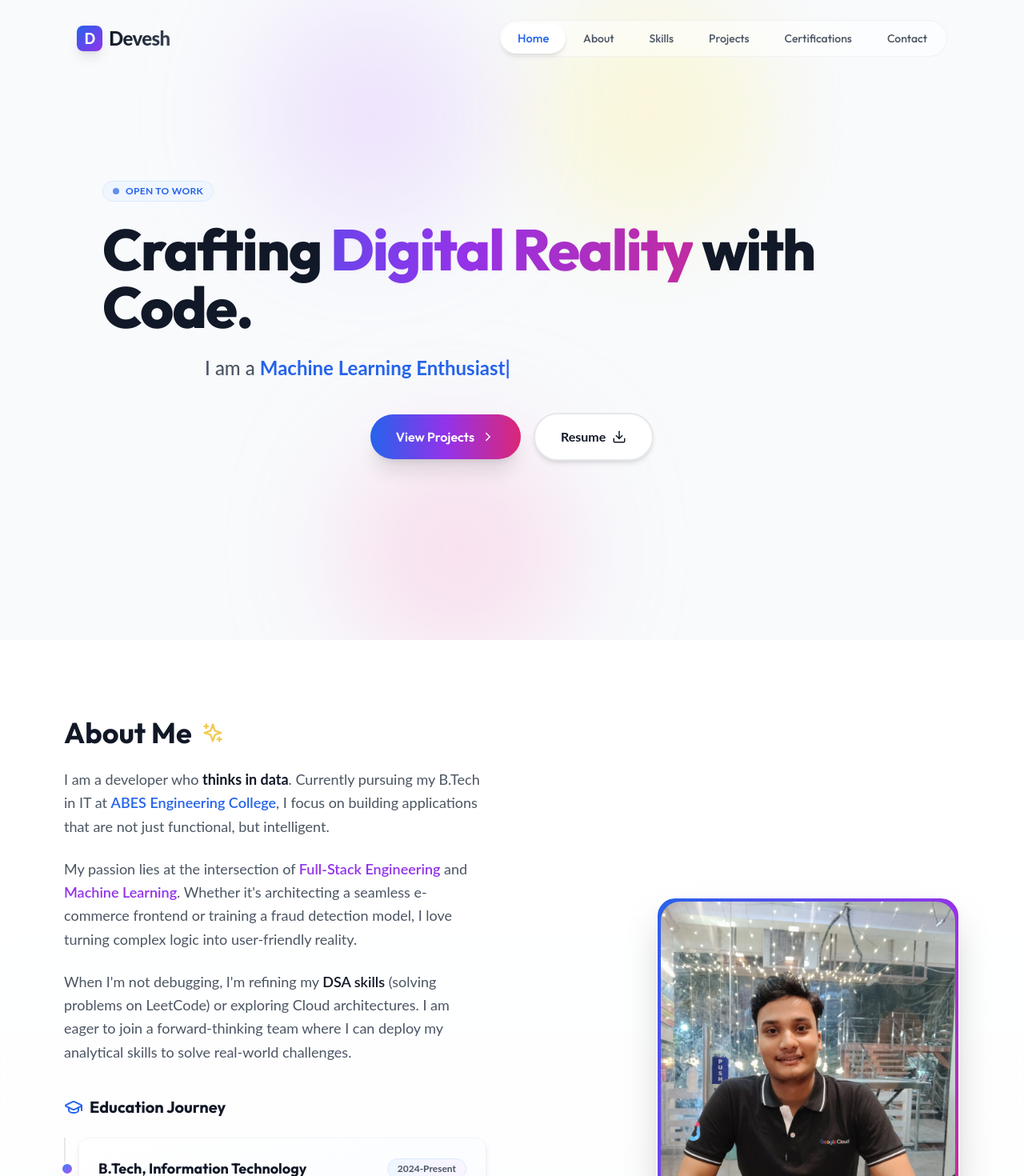
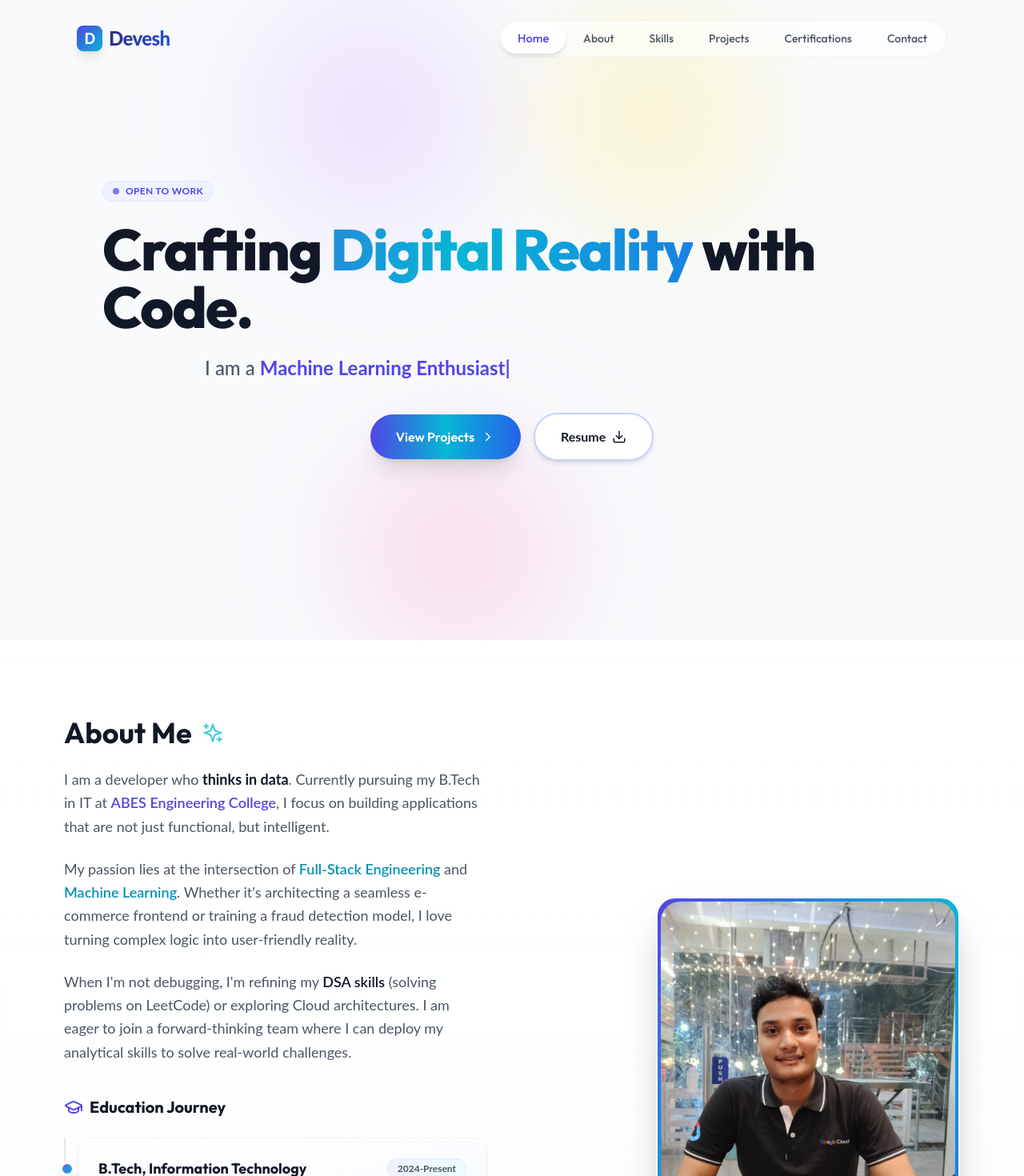
Before and after one commit to deveshsingh641/Portfolio_Devesh, a React (Vite) app: page / in a window 1280 px wide. Shown: the top 1470 px of the page at 80% size. Built offline with nearby package versions, Linux system fonts and the light colour scheme.

Commit message:
Improve color scheme with modern indigo-cyan-blue palette

```diff
--- a/src/App.tsx
+++ b/src/App.tsx
@@ -195,7 +195,7 @@ function App() {
 
       {/* SCROLL PROGRESS BAR */}
       <div
-        className="fixed top-0 left-0 h-1 bg-gradient-to-r from-blue-600 via-purple-600 to-pink-600 z-[100] transition-all duration-100 ease-out"
+        className="fixed top-0 left-0 h-1 bg-gradient-to-r from-indigo-600 via-cyan-500 to-blue-600 z-[100] transition-all duration-100 ease-out"
         style={{ width: `${scrollProgress}%` }}
       ></div>
 
@@ -213,10 +213,10 @@ function App() {
               className="text-2xl font-extrabold tracking-tight cursor-pointer flex items-center gap-2"
               onClick={() => scrollToSection("home")}
             >
-              <span className="w-8 h-8 rounded-lg bg-gradient-to-br from-blue-600 to-purple-600 flex items-center justify-center text-white text-lg shadow-lg">
+              <span className="w-8 h-8 rounded-lg bg-gradient-to-br from-indigo-600 to-cyan-500 flex items-center justify-center text-white text-lg shadow-lg">
                 D
               </span>
-              <span className="bg-gradient-to-r from-gray-900 to-gray-700 bg-clip-text text-transparent">
+              <span className="bg-gradient-to-r from-indigo-900 to-blue-700 bg-clip-text text-transparent">
                 Devesh
               </span>
             </div>
@@ -235,8 +235,8 @@ function App() {
                   onClick={() => scrollToSection(item)}
                   className={`px-5 py-2 rounded-full capitalize transition-all font-medium text-sm ${
                     activeSection === item
-                      ? "bg-white text-blue-600 shadow-md transform scale-105"
-                      : "text-gray-600 hover:text-blue-600"
+                      ? "bg-white text-indigo-600 shadow-md transform scale-105"
+                      : "text-gray-600 hover:text-indigo-600"
                   }`}
                 >
                   {item}
@@ -290,14 +290,14 @@ function App() {
           </div>
 
           <div className="relative z-10 w-full max-w-5xl mx-auto text-center md:text-left">
-            <div className="inline-flex items-center gap-2 px-3 py-1 rounded-full bg-blue-50 border border-blue-100 text-blue-600 text-xs font-bold tracking-wide uppercase mb-6 animate-fade-in-up">
-              <span className="w-2 h-2 rounded-full bg-blue-600 animate-pulse"></span>
+            <div className="inline-flex items-center gap-2 px-3 py-1 rounded-full bg-indigo-50 border border-indigo-100 text-indigo-600 text-xs font-bold tracking-wide uppercase mb-6 animate-fade-in-up">
+              <span className="w-2 h-2 rounded-full bg-indigo-600 animate-pulse"></span>
               Open to Work
             </div>
 
             <h1 className="text-5xl md:text-7xl font-extrabold text-gray-900 tracking-tight mb-6 leading-tight animate-slideInUp">
               Crafting{" "}
-              <span className="bg-gradient-to-r from-blue-600 via-purple-600 to-pink-600 bg-clip-text text-transparent drop-shadow-sm animate-gradient">
+              <span className="bg-gradient-to-r from-indigo-600 via-cyan-500 to-blue-600 bg-clip-text text-transparent drop-shadow-sm animate-gradient">
                 Digital Reality
               </span>{" "}
               with Code.
@@ -306,7 +306,7 @@ function App() {
             {/* TYPEWRITER EFFECT */}
             <div className="text-xl md:text-2xl text-gray-600 font-medium mb-10 max-w-3xl mx-auto leading-relaxed h-20 md:h-auto">
               I am a{" "}
-              <span className="text-blue-600 font-bold block md:inline mt-2 md:mt-0">
+              <span className="text-indigo-600 font-bold block md:inline mt-2 md:mt-0">
                 <TypeAnimation
                   sequence={[
                     "Full Stack Developer",
@@ -328,9 +328,9 @@ function App() {
             <div className="flex flex-col sm:flex-row gap-4 justify-center items-center animate-slideInUp">
               <button
                 onClick={() => scrollToSection("projects")}
-                className="group relative px-8 py-4 bg-gradient-to-r from-blue-600 via-purple-600 to-pink-600 rounded-full text-white font-semibold shadow-xl hover:shadow-2xl hover:-translate-y-1 transition-all overflow-hidden w-full sm:w-auto"
+                className="group relative px-8 py-4 bg-gradient-to-r from-indigo-600 via-cyan-500 to-blue-600 rounded-full text-white font-semibold shadow-xl hover:shadow-2xl hover:-translate-y-1 transition-all overflow-hidden w-full sm:w-auto"
               >
-                <div className="absolute inset-0 w-full h-full bg-gradient-to-r from-blue-700 to-purple-700 opacity-0 group-hover:opacity-100 transition-opacity duration-300"></div>
+                <div className="absolute inset-0 w-full h-full bg-gradient-to-r from-indigo-700 to-blue-700 opacity-0 group-hover:opacity-100 transition-opacity duration-300"></div>
                 <span className="relative flex items-center justify-center gap-2">
                   View Projects <ChevronRight size={18} />
                 </span>
@@ -342,7 +342,7 @@ function App() {
                 download="Devesh_Singh_Resume.pdf"
                 target="_blank"
                 rel="noopener noreferrer"
-                className="px-8 py-4 bg-white rounded-full text-gray-900 font-bold border-2 border-gray-200 shadow-md hover:bg-gray-50 hover:border-blue-300 hover:shadow-lg transition-all flex items-center justify-center gap-2 w-full sm:w-auto hover:scale-105"
+                className="px-8 py-4 bg-white rounded-full text-gray-900 font-bold border-2 border-indigo-200 shadow-md hover:bg-indigo-50 hover:border-indigo-400 hover:shadow-lg transition-all flex items-center justify-center gap-2 w-full sm:w-auto hover:scale-105"
               >
                 Resume <Download size={18} />
               </a>
@@ -361,7 +361,7 @@ function App() {
                 <h2 className="text-4xl font-bold text-gray-900 mb-6 flex items-center gap-3">
                   About Me{" "}
                   <Sparkles
-                    className="text-yellow-500 animate-pulse"
+                    className="text-cyan-500 animate-pulse"
                     size={28}
                   />
                 </h2>
@@ -373,7 +373,7 @@ function App() {
                       thinks in data
                     </span>
                     . Currently pursuing my B.Tech in IT at{" "}
-                    <span className="text-blue-600 font-semibold">
+                    <span className="text-indigo-600 font-semibold">
                       ABES Engineering College
                     </span>
                     , I focus on building applications that are not just
@@ -381,11 +381,11 @@ function App() {
                   </p>
                   <p>
                     My passion lies at the intersection of{" "}
-                    <span className="text-purple-600 font-semibold">
+                    <span className="text-cyan-600 font-semibold">
                       Full-Stack Engineering
                     </span>{" "}
                     and{" "}
-                    <span className="text-purple-600 font-semibold">
+                    <span className="text-cyan-600 font-semibold">
                       Machine Learning
                     </span>
                     . Whether it's architecting a seamless e-commerce frontend
@@ -405,7 +405,7 @@ function App() {
                 </div>
 
                 <h3 className="text-xl font-bold text-gray-900 mb-6 flex items-center gap-2">
-                  <GraduationCap className="text-blue-600" size={24} />{" "}
+                  <GraduationCap className="text-indigo-600" size={24} />{" "}
                   Education Journey
                 </h3>
 
@@ -417,11 +417,11 @@ function App() {
                       scale={1.03}
                       transitionSpeed={200}
                     >
-                      <div className="relative group p-6 bg-gradient-to-br from-white to-blue-50/40 rounded-xl border border-gray-100 shadow-md hover:shadow-xl hover:border-blue-200 transition-all cursor-default mb-4 hover:-translate-y-1">
-                        <div className="absolute top-7 -left-[25px] w-5 h-5 bg-gradient-to-br from-blue-500 to-purple-500 border-4 border-white rounded-full shadow-lg group-hover:scale-125 transition-transform"></div>
+                      <div className="relative group p-6 bg-gradient-to-br from-white to-indigo-50/40 rounded-xl border border-gray-100 shadow-md hover:shadow-xl hover:border-indigo-200 transition-all cursor-default mb-4 hover:-translate-y-1">
+                        <div className="absolute top-7 -left-[25px] w-5 h-5 bg-gradient-to-br from-indigo-500 to-cyan-500 border-4 border-white rounded-full shadow-lg group-hover:scale-125 transition-transform"></div>
                         <div className="flex justify-between items-start flex-wrap gap-2">
                           <div>
-                            <h4 className="font-bold text-gray-900 text-lg group-hover:text-blue-600 transition-colors">
+                            <h4 className="font-bold text-gray-900 text-lg group-hover:text-indigo-600 transition-colors">
                               {edu.degree}
                             </h4>
                             <p className="text-gray-600 font-medium">
@@ -429,7 +429,7 @@ function App() {
                             </p>
                           </div>
                           <div className="text-right">
-                            <span className="inline-block px-3 py-1 bg-gradient-to-r from-blue-50 to-purple-50 text-gray-600 text-xs font-bold rounded-full border border-blue-100 group-hover:border-blue-300 transition-all">
+                            <span className="inline-block px-3 py-1 bg-gradient-to-r from-indigo-50 to-cyan-50 text-gray-600 text-xs font-bold rounded-full border border-indigo-100 group-hover:border-indigo-300 transition-all">
                               {edu.year}
                             </span>
                           </div>
@@ -458,7 +458,7 @@ function App() {
                   glareMaxOpacity={0.2}
                   disabled={isMobile}
                 >
-                  <div className="w-[220px] md:w-[380px] rounded-3xl overflow-hidden shadow-2xl border-2 border-white bg-gradient-to-br from-blue-600 via-purple-600 to-pink-600 p-1 hover:shadow-3xl transition-all duration-300">
+                  <div className="w-[220px] md:w-[380px] rounded-3xl overflow-hidden shadow-2xl border-2 border-white bg-gradient-to-br from-indigo-600 via-cyan-500 to-blue-600 p-1 hover:shadow-3xl transition-all duration-300">
                     <div className="rounded-3xl overflow-hidden bg-white">
                       <img
                         src="/profile.jpg"
@@ -494,7 +494,7 @@ function App() {
               <h2 className="text-4xl font-bold text-gray-900 mb-4">
                 Technical Arsenal
               </h2>
-              <div className="w-24 h-1.5 bg-gradient-to-r from-blue-600 to-purple-600 mx-auto rounded-full"></div>
+              <div className="w-24 h-1.5 bg-gradient-to-r from-indigo-600 to-cyan-500 mx-auto rounded-full"></div>
             </div>
 
             <div className="grid md:grid-cols-2 gap-8 will-change-auto stagger-animation">
@@ -503,17 +503,17 @@ function App() {
                   title: "Languages",
                   icon: Code,
                   skills: programmingSkills,
-                  color: "text-blue-600",
-                  bg: "bg-blue-50",
-                  gradient: "from-blue-500 to-blue-600",
+                  color: "text-indigo-600",
+                  bg: "bg-indigo-50",
+                  gradient: "from-indigo-500 to-indigo-600",
                 },
                 {
                   title: "Web Development",
                   icon: Globe,
                   skills: webDevSkills,
-                  color: "text-purple-600",
-                  bg: "bg-purple-50",
-                  gradient: "from-purple-500 to-purple-600",
+                  color: "text-cyan-600",
+                  bg: "bg-cyan-50",
+                  gradient: "from-cyan-500 to-cyan-600",
                 },
                 {
                   title: "Core Concepts",
@@ -522,9 +522,9 @@ function App() {
                     { name: "DSA", icon: Brain },
                     { name: "OOP", icon: Brain },
                   ],
-                  color: "text-pink-600",
-                  bg: "bg-pink-50",
-                  gradient: "from-pink-500 to-pink-600",
+                  color: "text-blue-600",
+                  bg: "bg-blue-50",
+                  gradient: "from-blue-500 to-blue-600",
                 },
                 {
                   title: "Tools",
@@ -533,9 +533,9 @@ function App() {
                     { name: "Git", icon: Layers },
                     { name: "Figma", icon: Layers },
                   ],
-                  color: "text-orange-600",
-                  bg: "bg-orange-50",
-                  gradient: "from-orange-500 to-orange-600",
+                  color: "text-indigo-600",
+                  bg: "bg-indigo-50",
+                  gradient: "from-indigo-500 to-indigo-600",
                 },
               ].map((category, idx) => (
                 <Tilt
@@ -578,7 +578,7 @@ function App() {
               <h2 className="text-3xl md:text-4xl font-bold text-gray-900 mb-4">
                 Certifications & Badges
               </h2>
-              <div className="w-20 h-1.5 bg-gradient-to-r from-blue-600 to-purple-600 mx-auto rounded-full"></div>
+              <div className="w-20 h-1.5 bg-gradient-to-r from-indigo-600 to-cyan-500 mx-auto rounded-full"></div>
             </div>
 
             <div className="grid md:grid-cols-2 lg:grid-cols-2 gap-6 stagger-animation">
@@ -595,15 +595,15 @@ function App() {
                   >
                     <div className="glass p-6 rounded-2xl shadow-lg border border-white/60 group h-full backdrop-blur-md hover:shadow-2xl transition-all duration-300 hover:-translate-y-1">
                       <div className="flex items-start gap-4">
-                        <div className="w-14 h-14 bg-gradient-to-br from-blue-500 via-purple-500 to-pink-500 rounded-xl flex items-center justify-center text-white shadow-lg shrink-0 group-hover:scale-125 group-hover:rotate-12 transition-all duration-300">
+                        <div className="w-14 h-14 bg-gradient-to-br from-indigo-500 via-cyan-500 to-blue-500 rounded-xl flex items-center justify-center text-white shadow-lg shrink-0 group-hover:scale-125 group-hover:rotate-12 transition-all duration-300">
                           <IconComponent size={28} />
                         </div>
                         <div className="flex-1">
-                          <h3 className="font-bold text-gray-900 text-lg leading-tight mb-1 group-hover:text-blue-600 transition-colors">
+                          <h3 className="font-bold text-gray-900 text-lg leading-tight mb-1 group-hover:text-indigo-600 transition-colors">
                             {cert.name}
                           </h3>
                           <div className="flex justify-between items-center mb-2">
-                            <p className="text-sm font-semibold text-blue-600">
+                            <p className="text-sm font-semibold text-indigo-600">
                               {cert.source}
                             </p>
                             {cert.year && (
@@ -618,7 +618,7 @@ function App() {
                               {cert.badges.map((badge, badgeIndex) => (
                                 <span
                                   key={badgeIndex}
-                                  className="px-2 py-1 bg-gradient-to-r from-blue-50 to-purple-50 border border-blue-100 text-gray-700 text-[11px] uppercase tracking-wider font-bold rounded-md shadow-sm hover:shadow-md transition-all"
+                                  className="px-2 py-1 bg-gradient-to-r from-indigo-50 to-cyan-50 border border-indigo-100 text-gray-700 text-[11px] uppercase tracking-wider font-bold rounded-md shadow-sm hover:shadow-md transition-all"
                                 >
                                   {badge}
                                 </span>
@@ -636,7 +636,7 @@ function App() {
         </section>
 
         {/* PROJECTS SECTION */}
-        <section id="projects" className="py-24 bg-white">
+        <section id="projects" className="py-24 bg-gradient-to-br from-white via-indigo-50/30 to-white">
           <div className="max-w-6xl mx-auto px-4">
             <div className="text-center mb-16">
               <h2 className="text-4xl font-bold text-gray-900 mb-4">
@@ -657,7 +657,7 @@ function App() {
                   className="h-full"
                   disabled={isMobile}
                 >
-                  <div className="group relative bg-white rounded-3xl overflow-hidden border border-gray-100 shadow-xl hover:shadow-2xl h-full flex flex-col transform-style-3d transition-all duration-300 hover:-translate-y-3">
+                  <div className="group relative bg-white rounded-3xl overflow-hidden border border-gray-100 shadow-xl hover:shadow-2xl h-full flex flex-col transform-style-3d transition-all duration-300 hover:-translate-y-3 hover:border-indigo-200">
                     <div className="h-64 overflow-hidden relative">
                       <div
                         className="absolute inset-0 bg-gradient-to-t from-gray-900 via-transparent to-transparent z-10"
@@ -692,7 +692,7 @@ function App() {
                       </div>
                     </div>
                     <div className="p-8 flex-1 flex flex-col">
-                      <h3 className="text-2xl font-bold text-gray-900 mb-3 flex justify-between items-center group-hover:text-blue-600 transition-colors">
+                      <h3 className="text-2xl font-bold text-gray-900 mb-3 flex justify-between items-center group-hover:text-indigo-600 transition-colors">
                         {project.title}
                         <div
                           className="flex gap-3"
@@ -754,9 +754,9 @@ function App() {
               glareMaxOpacity={0.05}
               disabled={isMobile}
             >
-              <div className="bg-gradient-to-br from-white via-blue-50 to-purple-50 rounded-3xl p-8 md:p-12 shadow-2xl border border-gray-100/50">
+              <div className="bg-gradient-to-br from-white via-indigo-50/50 to-cyan-50/30 rounded-3xl p-8 md:p-12 shadow-2xl border border-gray-100/50">
                 <div className="text-center mb-10">
-                  <h2 className="text-3xl md:text-4xl font-bold bg-gradient-to-r from-gray-900 via-blue-600 to-purple-600 bg-clip-text text-transparent">
+                  <h2 className="text-3xl md:text-4xl font-bold bg-gradient-to-r from-gray-900 via-indigo-600 to-cyan-600 bg-clip-text text-transparent">
                     Let's Work Together
                   </h2>
                   <p className="text-gray-500 mt-3 text-lg">
@@ -769,20 +769,20 @@ function App() {
                     <input
                       type="text"
                       placeholder="Your Name"
-                      className="w-full px-6 py-4 bg-white border border-gray-200 rounded-xl focus:ring-2 focus:ring-blue-500 focus:border-transparent focus:bg-blue-50/30 outline-none transition-all shadow-sm hover:border-gray-300"
+                      className="w-full px-6 py-4 bg-white border border-gray-200 rounded-xl focus:ring-2 focus:ring-indigo-500 focus:border-transparent focus:bg-indigo-50/30 outline-none transition-all shadow-sm hover:border-gray-300"
                     />
                     <input
                       type="email"
                       placeholder="Your Email"
-                      className="w-full px-6 py-4 bg-white border border-gray-200 rounded-xl focus:ring-2 focus:ring-blue-500 focus:border-transparent focus:bg-blue-50/30 outline-none transition-all shadow-sm hover:border-gray-300"
+                      className="w-full px-6 py-4 bg-white border border-gray-200 rounded-xl focus:ring-2 focus:ring-indigo-500 focus:border-transparent focus:bg-indigo-50/30 outline-none transition-all shadow-sm hover:border-gray-300"
                     />
                   </div>
                   <textarea
                     rows={4}
                     placeholder="Tell me about your project..."
-                    className="w-full px-6 py-4 bg-white border border-gray-200 rounded-xl focus:ring-2 focus:ring-blue-500 focus:border-transparent focus:bg-blue-50/30 outline-none transition-all resize-none shadow-sm hover:border-gray-300"
+                    className="w-full px-6 py-4 bg-white border border-gray-200 rounded-xl focus:ring-2 focus:ring-indigo-500 focus:border-transparent focus:bg-indigo-50/30 outline-none transition-all resize-none shadow-sm hover:border-gray-300"
                   ></textarea>
-                  <button className="w-full bg-gradient-to-r from-blue-600 via-purple-600 to-pink-600 text-white font-bold py-4 rounded-xl hover:shadow-2xl hover:scale-[1.02] transition-all transform active:scale-95 shadow-lg">
+                  <button className="w-full bg-gradient-to-r from-indigo-600 via-cyan-500 to-blue-600 text-white font-bold py-4 rounded-xl hover:shadow-2xl hover:scale-[1.02] transition-all transform active:scale-95 shadow-lg">
                     Send Message
                   </button>
                 </form>
@@ -790,7 +790,7 @@ function App() {
                 <div className="mt-12 flex flex-col md:flex-row justify-center gap-6 pt-8 border-t border-gray-200">
                   <a
                     href="mailto:deveshsingh20666@gmail.com"
-                    className="flex items-center justify-center md:justify-start gap-2 text-gray-600 hover:text-blue-600 transition-all hover:scale-105 font-semibold group"
+                    className="flex items-center justify-center md:justify-start gap-2 text-gray-600 hover:text-indigo-600 transition-all hover:scale-105 font-semibold group"
                   >
                     <Mail size={18} className="group-hover:animate-pulse" /> deveshsingh20666@gmail.com
                   </a>
@@ -798,7 +798,7 @@ function App() {
                     href="https://linkedin.com/in/devesh-singh-0b234928b"
                     target="_blank"
                     rel="noopener noreferrer"
-                    className="flex items-center justify-center md:justify-start gap-2 text-gray-600 hover:text-blue-600 transition-all hover:scale-105 font-semibold group"
+                    className="flex items-center justify-center md:justify-start gap-2 text-gray-600 hover:text-indigo-600 transition-all hover:scale-105 font-semibold group"
                   >
                     <Linkedin size={18} className="group-hover:animate-pulse" /> LinkedIn
                   </a>
--- a/src/index.css
+++ b/src/index.css
@@ -107,8 +107,8 @@ body {
 }
 
 @keyframes glow {
-  0%, 100% { box-shadow: 0 0 20px rgba(59, 130, 246, 0.4); }
-  50% { box-shadow: 0 0 30px rgba(59, 130, 246, 0.6); }
+  0%, 100% { box-shadow: 0 0 20px rgba(79, 70, 229, 0.4); }
+  50% { box-shadow: 0 0 30px rgba(79, 70, 229, 0.6); }
 }
 
 @keyframes slideInUp {
```
Also changed, not shown: public/image.png.
